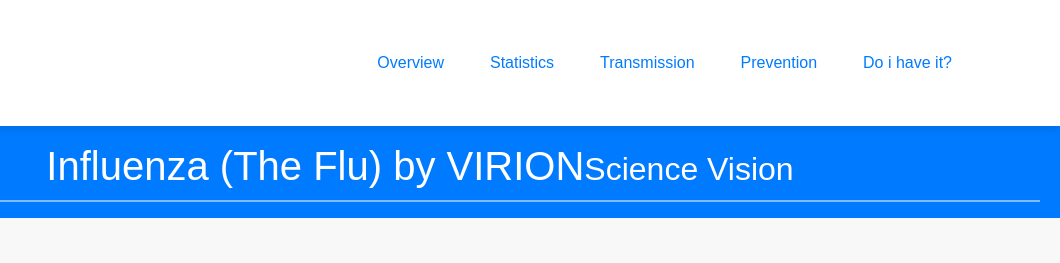
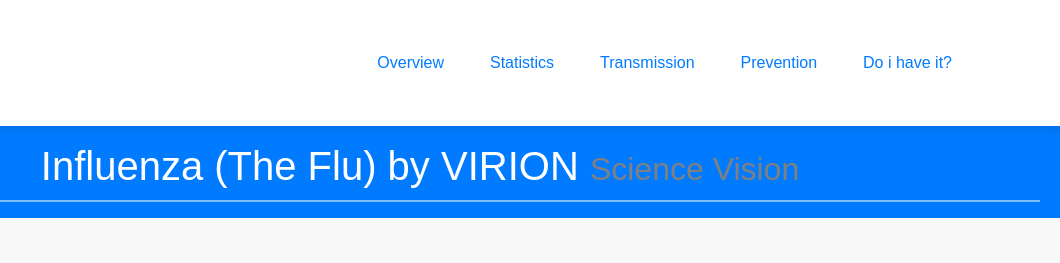
Before and after one commit to FLU99/FLU, a plain HTML site: page index.html in a window 1280 px wide. Shown: the top 263 px of the page, 220-1280 px from the left. Drawn offline with nearby package versions, Linux system fonts and the light colour scheme.

Commit message:
Update index.html

```diff
--- a/index.html
+++ b/index.html
@@ -38,7 +38,7 @@
     </nav>
 
     <header class="bg-primary text-white text-center py-3">
-        <h1>Influenza (The Flu) by VIRION<small>Science Vision</small></h1>
+        <h1>Influenza (The Flu) by VIRION <small style ="color: gray;size: 14px;">Science Vision</small></h1>
     </header>
 
     <main class="container py-5">
```
